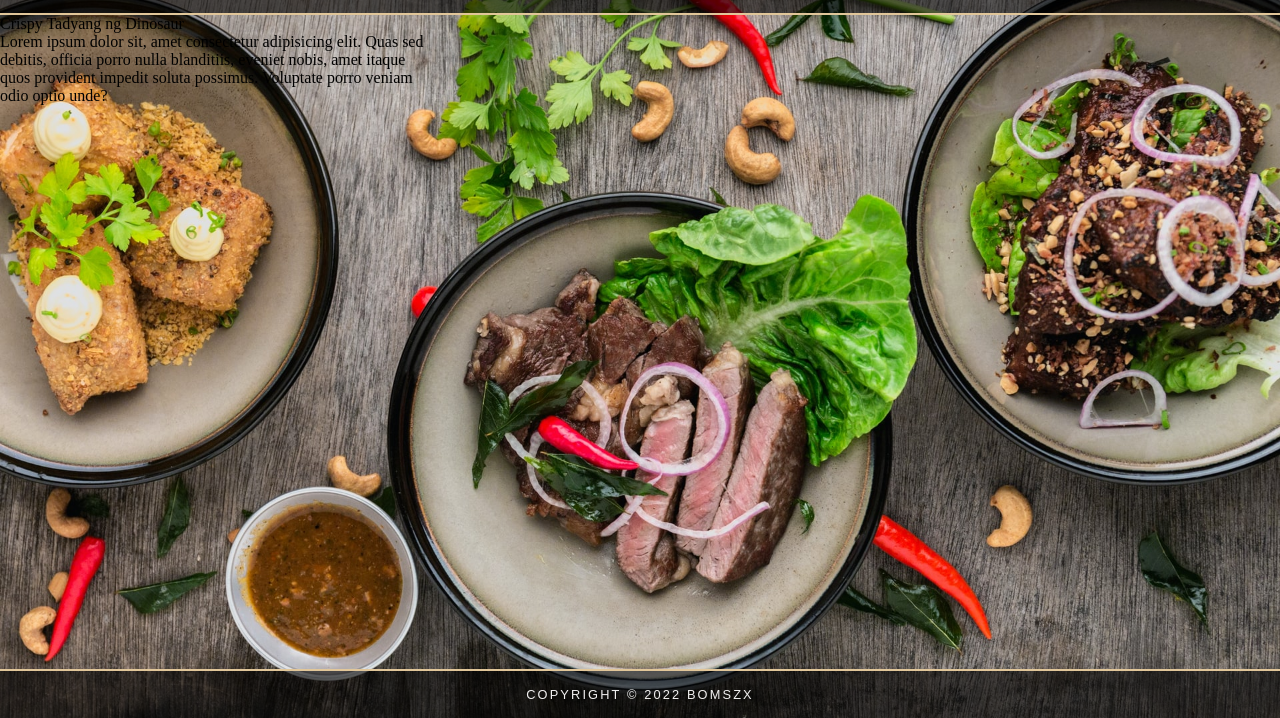
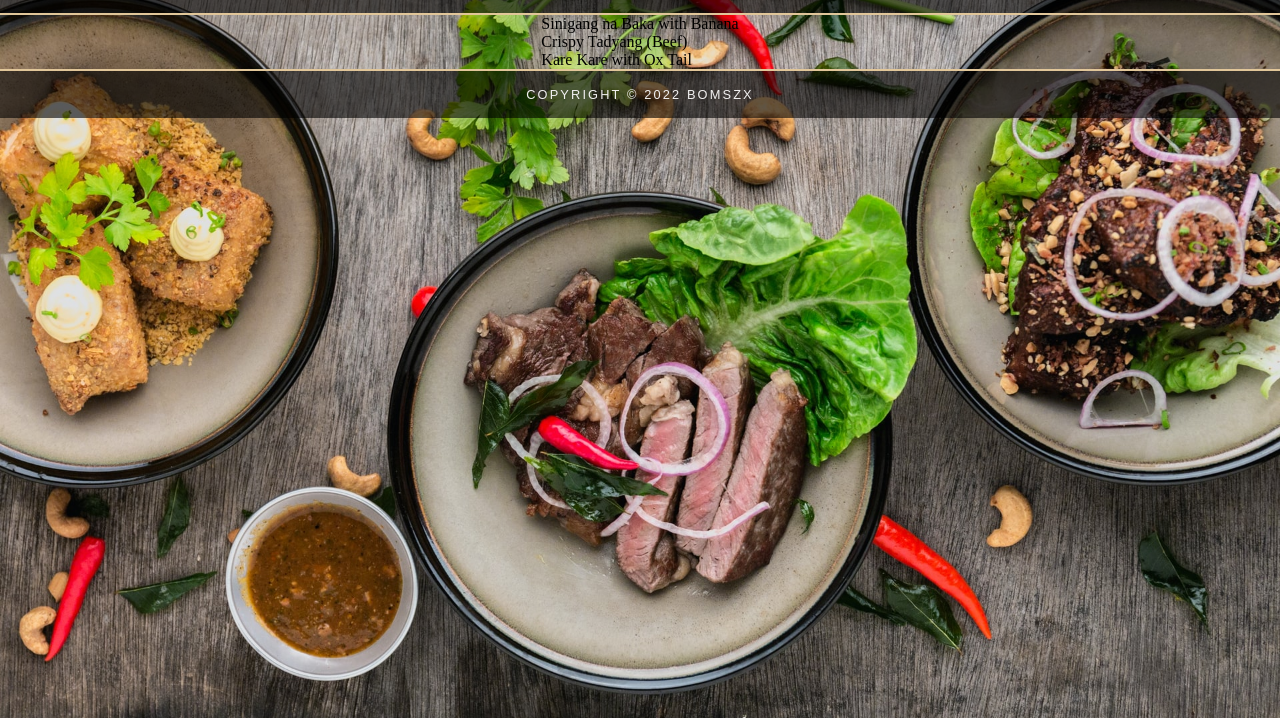
Before and after one commit to bomszx/restaurant-page, a website built with webpack: page dist/index.html in a window 1280 px wide. Shown: the part 82-800 px from the top of the page. Built offline with nearby package versions, Linux system fonts and the light colour scheme; a web font is replaced by a local one.

Commit message:
added functioning menu tab

```diff
--- a/src/index.js
+++ b/src/index.js
@@ -2,7 +2,6 @@ import main from './mainContent';
 import './style.css';
 import {renderTemplate, mainContent} from './template';
 
-mainContent()
 renderTemplate();
 
 // save your header footer on this file, then create functions that will append those files on their respective file ie header.js, footer.js
--- a/src/menu.js
+++ b/src/menu.js
@@ -1,27 +1,34 @@
+const menuArr = [
+    {
+        name: `Sinigang na Baka with Banana`,
+        description: `Lorem ipsum dolor sit, amet consectetur adipisicing elit. Dolor iste a nisi, fuga id dicta tempora pariatur. Dolor, ut tempore doloremque vitae minima possimus harum nemo aperiam explicabo ipsam atque.`,
+        price: `4$`
+    },
+    {
+        name: `Crispy Tadyang (Beef)`,
+        description: `Lorem ipsum dolor sit amet, consectetur adipisicing elit. Eum nostrum deleniti itaque culpa saepe ea, dicta velit earum dolor. Iusto fugit repudiandae quibusdam possimus officia? Quasi nam reiciendis dicta dolorem!`,
+        price: `7$`
+    },
+    {
+        name: `Kare Kare with Ox Tail`,
+        description: `Lorem ipsum dolor sit amet consectetur, adipisicing elit. Repellat labore tenetur eaque pariatur voluptatum unde! Repellendus officia voluptatibus ut perspiciatis quisquam dolor. Expedita ex eligendi ratione sint deleniti at dolore.`,
+        price: `5$`
+    },
+]
+
+// we should create the menu outright not when we click the menu button, so this function will create our html elements
+
+// then this function will append to our main content element
 const renderMenu = () => {
-    const element = document.createElement('div');
     const menuContainer = document.createElement('div')
-    const menuTitle = document.createElement('p')
-    const menuItem = document.createElement('p')
-    // const hr = document.createElement('hr')
+    menuArr.forEach((menu) => {
+        const p = document.createElement('p');
+        p.innerText = `${menu.name}`
+        menuContainer.append(p)
+
+    })
+    return menuContainer
+}
 
 
-    menuTitle.innerText = `Sinigang na Baka with Banana`
-
-    menuItem.innerText = `Lorem ipsum dolor sit, amet consectetur adipisicing elit. Nostrum harum dolor ab necessitatibus officiis nobis adipisci cumque itaque commodi aliquid suscipit maxime ipsam ipsa id soluta accusantium, tenetur fuga quos.`
-
-    menuTitle.innerText = `Crispy Tadyang ng Dinosaur`
-
-    menuItem.innerText = `Lorem ipsum dolor sit, amet consectetur adipisicing elit. Quas sed debitis, officia porro nulla blanditiis, eveniet nobis, amet itaque quos provident impedit soluta possimus. Voluptate porro veniam odio optio unde?`
-
-    menuContainer.append(menuTitle)
-    menuContainer.append(menuItem)
-    element.append(menuContainer)
-    // element.append(hr)
-    element.classList.add('menuSection')
-
-    return element
-
-}
-
 export default renderMenu
--- a/src/template.js
+++ b/src/template.js
@@ -55,22 +55,18 @@ const renderMain = (e) => {
     if(e.target.innerText == 'HOME') {
         content.innerHTML = ''
         headElement()
-        // this caused our header nav and footer elements to disappear
         content.append(renderHome())
         footerElement()
-    } else if (e.target.innerText == 'MENU') {
+    } if (e.target.innerText == 'MENU') {
         content.innerHTML = ''
         headElement()
-        // this caused our header nav and footer elements to disappear
         content.append(renderMenu())
         footerElement()
-    } else if (e.target.innerText == 'ABOUT') {
+    } if (e.target.innerText == 'ABOUT') {
         content.innerHTML = ''
         headElement()
-        // this caused our header nav and footer elements to disappear
         content.append(renderAbout())
         footerElement()
-
     }
 }
 
@@ -83,11 +79,10 @@ const mainContent = () => {
 
 const renderTemplate = () => {
     const content = document.getElementById('content')
+    mainContent()
     content.append(title())
     content.append(header())
-    // the logic should be here, because we are appending the content of the webpage here
     content.append(renderMenu())
-    //create a setDefault page for the home page then create eventlisteneres to corresponding bottoms
     content.append(footer())
 }
 
```
Also changed, not shown: dist/index.html, dist/main.js.
